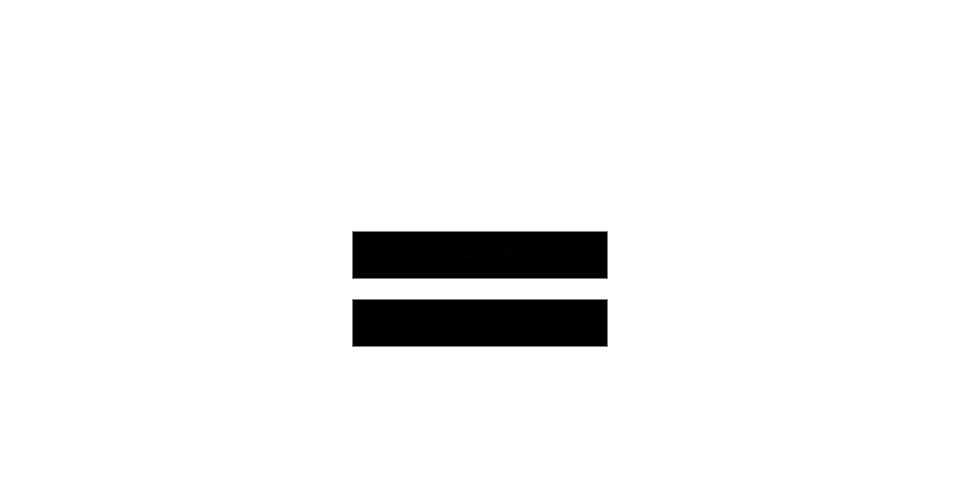
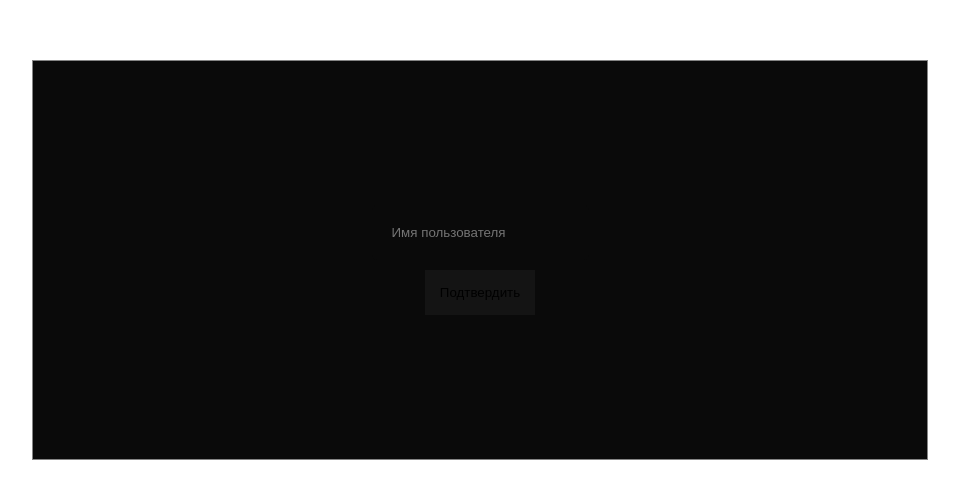
Before and after one commit to Eetche/next_socket, a Next.js app: page / in a window 1280 px wide. Shown: the part 140-638 px from the top of the page, without its empty margins (160-1119 px from the left). Built offline with nearby package versions, Linux system fonts and the light colour scheme; no server answers.

Commit message:
Add files via upload

```diff
--- a/src/app/[slug]/page.tsx
+++ b/src/app/[slug]/page.tsx
@@ -1,7 +1,7 @@
 "use client";
 
 import { useParams, usePathname, useRouter } from "next/navigation";
-import { socket } from "../socket";
+import { socket } from "../api/socket";
 import { useEffect, useState } from "react";
 import styles from "./slug.module.css";
 import { getCookie } from "../api/cookies";
@@ -75,7 +75,8 @@ export default function Page() {
   }, []);
 
   const teamsClickHandler = (team : string) => {
-    socket.emit("move", { slug: params.slug });
+
+
   };
 
   return (
--- a/src/app/api/cookies.ts
+++ b/src/app/api/cookies.ts
@@ -12,5 +12,6 @@ export function getCookie(name: CookieArgs) {
           "(?:^|; )" + name.replace(/([\.$?*|{}\(\)\[\]\\\/\+^])/g, '\\$1') + "=([^;]*)"
         ));
         return (matches ? decodeURIComponent(matches[1]) : undefined) as any;
-    }
+        // just copy paste function for get cookie by name
+      }
 }
--- /dev/null
+++ b/src/app/api/socket.js
@@ -0,0 +1,5 @@
+"use client"
+
+import { io } from "socket.io-client"
+
+export const socket = io();
--- a/src/app/globals.css
+++ b/src/app/globals.css
@@ -36,8 +36,13 @@ button {
   display: block;
   padding: 5px;
   width: 100%;
-  background-color: black;
+  background-color: rgb(22, 22, 22);
   border: 1px solid rgba(255, 255, 255, 0.5);
+  transition: all 100ms ease;
+}
+
+button:hover {
+  background-color: rgb(40, 40, 40);
 }
 
 input {
--- a/src/app/page.module.css
+++ b/src/app/page.module.css
@@ -31,3 +31,43 @@
     flex-direction: column;
     gap: 10px;
 }
+
+.usernameSubmit {
+    cursor: pointer;
+    background-color: rgb(20, 20, 20);
+    padding: 15px;
+    transition: all 100ms ease;
+}
+
+.usernameSubmit:hover {
+     background-color: rgb(30, 30, 30);
+}
+
+.usernamePrompt {
+    position: absolute;
+    left: 50%;
+    top: 50%;
+    transform: translate(-50%, -50%);
+    border: 1px solid rgba(255, 255, 255, 0.5);
+    background-color: rgb(10, 10, 10);
+    padding: 3em;
+    width: 70vw;
+    height: 50vh;
+    display: flex;
+    justify-content: center;
+    align-items: center;
+    flex-direction: column;
+    text-align: center;
+    gap: 10px;
+}
+
+.usernameInput {
+    padding: 1.5em;
+    background-color: rgb(10, 10, 10);
+    border-radius: 5px;
+    transition: all 100ms ease;
+}
+
+.usernameInput:focus {
+    border: 1px solid rgba(255, 255, 255, 0.3);
+}
--- a/src/app/page.tsx
+++ b/src/app/page.tsx
@@ -3,10 +3,10 @@
 import styles from "./page.module.css";
 
 import { useEffect, useState } from "react";
-import { useRouter, usePathname } from "next/navigation";
-import { setCookie } from "./api/cookies";
+import { useRouter } from "next/navigation";
+import { setCookie, getCookie } from "./api/cookies";
 
-import { socket } from "./socket";
+import { socket } from "./api/socket";
 
 function checkRoomExists(roomName: string) {
   return new Promise((resolve) => {
@@ -18,25 +18,28 @@ function checkRoomExists(roomName: string) {
 
 export default function Home() {
   const [input, setInput] = useState("");
+  const [usernameVal, setUsernameVal] = useState("");
 
   const [isConnected, setIsConnected] = useState(false);
   const [transport, setTransport] = useState("N/A");
 
+  const [usernamePropmtAl, setPromptAl] = useState(0);
+
+
   const router = useRouter();
 
-  const pathname = usePathname();
-
   useEffect(() => {
-    setCookie("username", "dmitry");
-
     if (socket.connected) {
       onConnect();
     }
 
+    if (getCookie("username")) {
+      setPromptAl(0)
+    } else {
+      setPromptAl(1)
+    }
+
     function onConnect() {
-      console.log("new client connection:", socket.id);
-
-      socket.emit("get_username", "123123");
 
       setIsConnected(true);
       setTransport(socket.io.engine.transport.name);
@@ -54,18 +57,14 @@ export default function Home() {
     socket.on("connect", onConnect);
     socket.on("disconnect", onDisconnect);
 
-    socket.on("message", (data) => {
-      alert(`new message from server: ${data.value}`);
-    });
-
     return () => {
       socket.off("connect", onConnect);
       socket.off("disconnect", onDisconnect);
     };
   }, []);
 
-
-  const newGameButtonHandler = async () => { //
+  const newGameButtonHandler = async () => {
+    //
     const socketId: any = socket.id;
 
     if (!input) {
@@ -81,6 +80,13 @@ export default function Home() {
     if (roomExist) {
       socket.emit("guess_join", { value: socketId, input: input });
       router.push(input); // присоеденение гостя к хосту
+    }
+  };
+
+  const usernameSubmitHandler = () => {
+    if (usernameVal) {
+      setPromptAl(0)
+      setCookie("username", usernameVal);
     }
   };
 
@@ -101,6 +107,20 @@ export default function Home() {
       <button className={styles.joinGameBtn} onClick={joinGameButtonHandler}>
         join game
       </button>
+      <div className={styles.usernamePrompt} style={{display: (usernamePropmtAl) ? "flex" : "none"}}>
+        <input
+          type="text"
+          className={styles.usernameInput}
+          placeholder="Имя пользователя"
+          onChange={(e) => setUsernameVal(e.target.value)}
+        />
+        <input
+          type="button"
+          value="Подтвердить"
+          onClick={usernameSubmitHandler}
+          className={styles.usernameSubmit}
+        />
+      </div>
     </div>
   );
 }
```
Also changed, not shown: server.js (+0 -10 lines).
